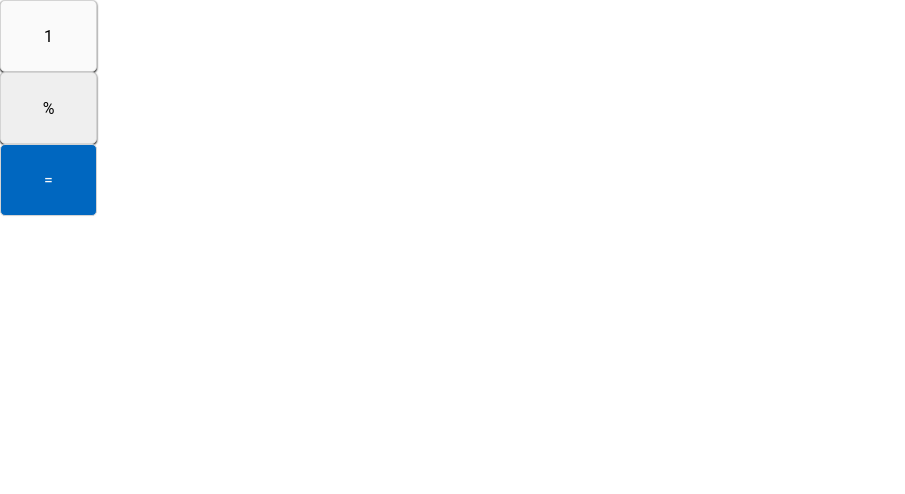
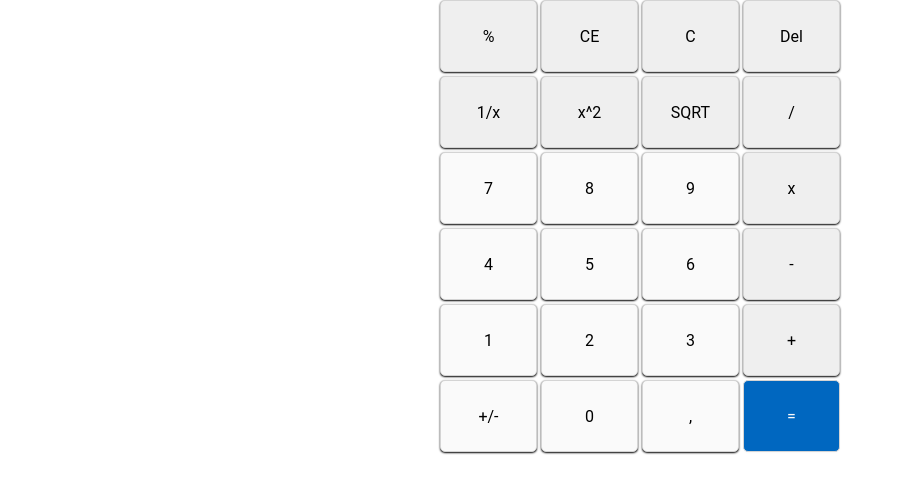
Before and after one commit to miguel-rodrigo/calculator_app, a React (Create React App) app: page / in a window 1280 px wide. Shown: the top 494 px of the page, without its empty margins (0-905 px from the left). Built offline with nearby package versions, Linux system fonts and the light colour scheme.

Commit message:
set button layout

```diff
--- a/src/App.scss
+++ b/src/App.scss
@@ -2,4 +2,12 @@
   display: flex;
   flex-direction: column;
   align-items: stretch;
+  gap: 4px;
+
+  .button-row {
+    display: flex;
+    align-items: center;
+    justify-content: center;
+    gap: 4px;
+  }
 }
--- a/src/App.tsx
+++ b/src/App.tsx
@@ -5,9 +5,42 @@ import Button from './Components/Button/Button';
 function App() {
   return (
     <div className="App">
-      <Button text='1' type="light" action={() => {}}/>
-      <Button text='%' type="dark" action={() => {}}/>
-      <Button text='=' type="main" action={() => {}}/>
+      <div className="button-row">
+        <Button text='%' type="dark" action={() => {}}/>
+        <Button text='CE' type="dark" action={() => {}}/>
+        <Button text='C' type="dark" action={() => {}}/>
+        <Button text='Del' type="dark" action={() => {}}/>
+      </div>
+      <div className="button-row">
+        <Button text='1/x' type="dark" action={() => {}}/>
+        <Button text='x^2' type="dark" action={() => {}}/>
+        <Button text='SQRT' type="dark" action={() => {}}/>
+        <Button text='/' type="dark" action={() => {}}/>
+      </div>
+      <div className="button-row">
+        <Button text='7' type="light" action={() => {}}/>
+        <Button text='8' type="light" action={() => {}}/>
+        <Button text='9' type="light" action={() => {}}/>
+        <Button text='x' type="dark" action={() => {}}/>
+      </div>
+      <div className="button-row">
+        <Button text='4' type="light" action={() => {}}/>
+        <Button text='5' type="light" action={() => {}}/>
+        <Button text='6' type="light" action={() => {}}/>
+        <Button text='-' type="dark" action={() => {}}/>
+      </div>
+      <div className="button-row">
+        <Button text='1' type="light" action={() => {}}/>
+        <Button text='2' type="light" action={() => {}}/>
+        <Button text='3' type="light" action={() => {}}/>
+        <Button text='+' type="dark" action={() => {}}/>
+      </div>
+      <div className="button-row">
+        <Button text='+/-' type="light" action={() => {}}/>
+        <Button text='0' type="light" action={() => {}}/>
+        <Button text=',' type="light" action={() => {}}/>
+        <Button text='=' type="main" action={() => {}}/>
+      </div>
     </div>
   );
 }
```
Also changed, not shown: TODOS.txt.
